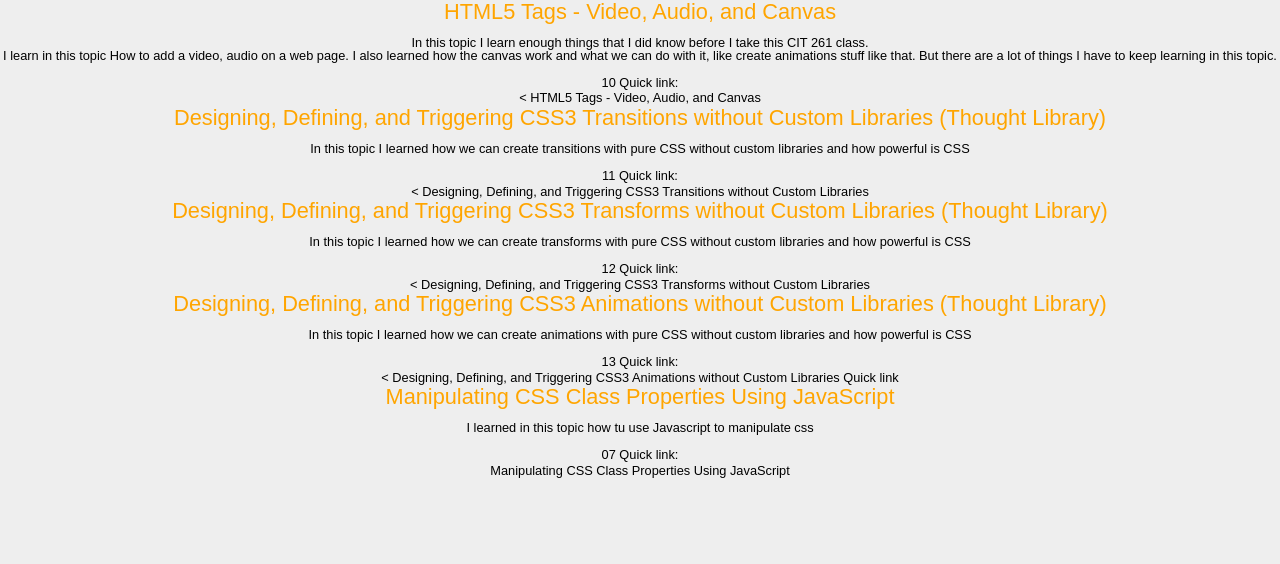
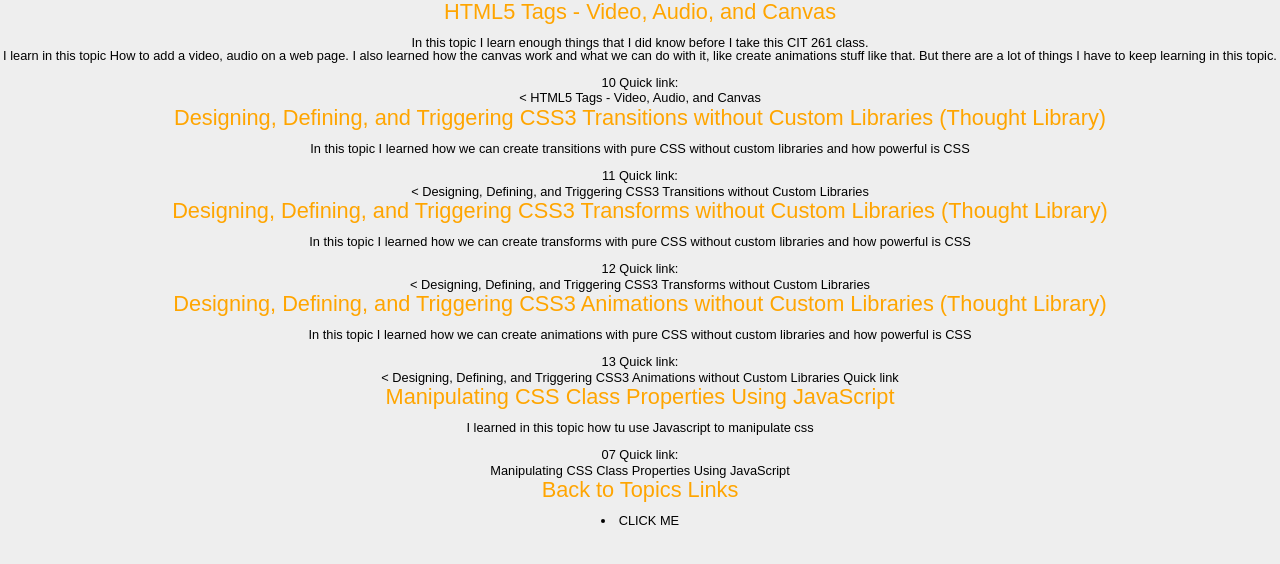
Before and after one commit to rudyravelin1/rudyravelin.github.io, a PHP site: page /journal.html in a window 1280 px wide. Shown: the top 564 px of the page. Run offline with PHP 8.4, Linux system fonts and the light colour scheme.

Commit message:
journal5

```diff
--- a/journal.html
+++ b/journal.html
@@ -4,7 +4,7 @@
 	<title>My Journal</title>
 	<link rel="stylesheet" href="style.css" type="text/css"/>
 </head>
-<body>
+<body id="content1">
 	<h1>HTML5 Tags - Video, Audio, and Canvas</h1>
 
 		<p>		In this topic I learn enough things that I did know before I take this CIT 261 class. <br>
@@ -67,4 +67,8 @@
 
 
 </body>
+<footer>
+	<h1>Back to Topics Links</h1>
+	<li><a href="topics.html">CLICK ME</a></li>
+</footer>
 </html>
--- a/style.css
+++ b/style.css
@@ -69,6 +69,13 @@ body{
 	clear: both;
 }
 
+.content{
+	margin: 30px 0;
+	background: white;
+	padding: 20px;
+	clear: both;
+}
+
 #canvas {border: 10px solid red}
 
 #footer{
```
